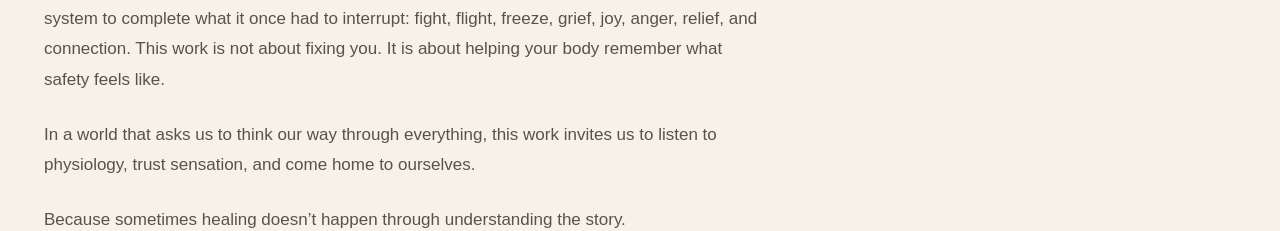
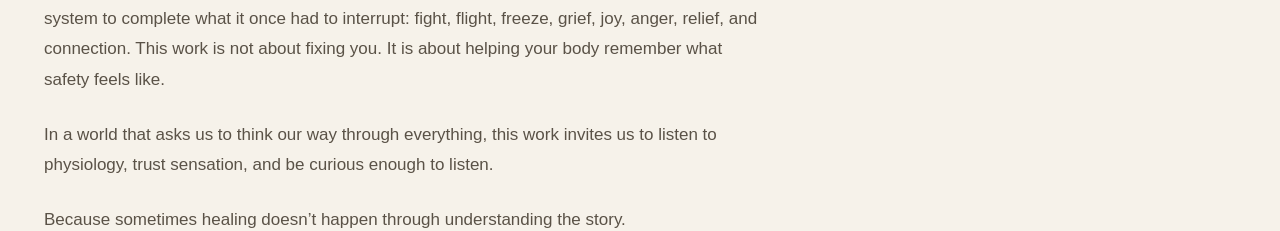
Before and after one commit to caitlynecorry/caitlyne-corry-site, a Next.js app: page /the-work in a window 1280 px wide. Shown: the part 2200-2431 px from the top of the page. Built offline with nearby package versions, Linux system fonts and the light colour scheme; a web font is replaced by a local one.

Commit message:
feat: revise text to emphasize curiosity in healing process
Updated passage to encourage curiosity alongside physiology and sensation.

Co-authored-by: caitlynecorry <262380122+caitlynecorry@users.noreply.github.com>

```diff
--- a/app/the-work/page.tsx
+++ b/app/the-work/page.tsx
@@ -136,8 +136,8 @@ export default function TheWorkPage() {
           </p>
           <p className="mb-6 font-grotesk text-[17px] leading-[1.8] text-[#5a5247]">
             In a world that asks us to think our way through everything, this
-            work invites us to listen to physiology, trust sensation, and come
-            home to ourselves.
+            work invites us to listen to physiology, trust sensation, and be
+            curious enough to listen.
           </p>
           <p className="mb-6 font-grotesk text-[17px] leading-[1.8] text-[#5a5247]">
             Because sometimes healing doesn&rsquo;t happen through understanding
```
